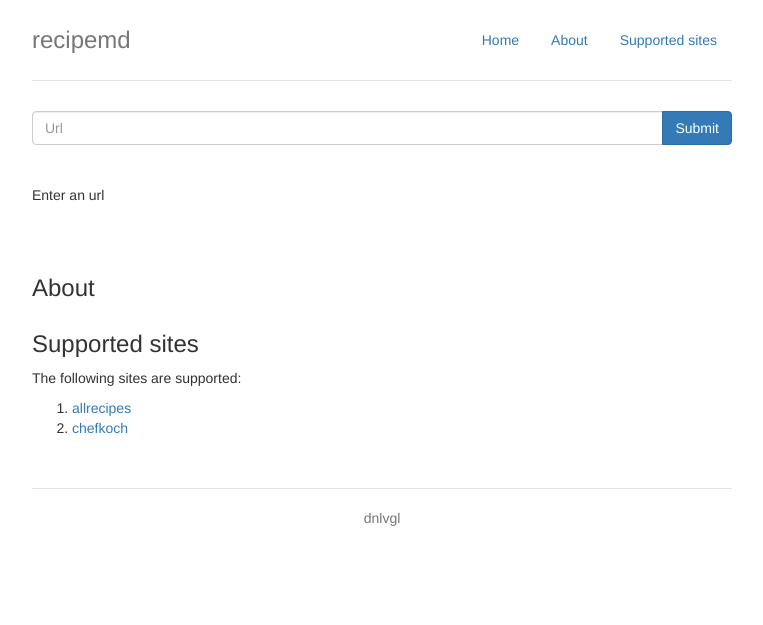
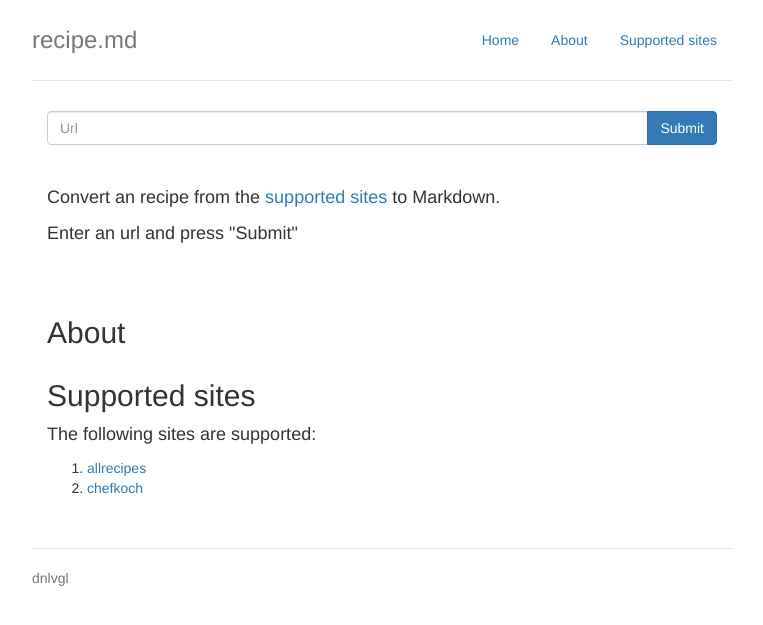
Before and after one commit to dnlvgl/recipemd-flask, a Flask app: page / in a window 1280 px wide. Shown: the top 625 px of the page, without its empty margins (258-1021 px from the left). Run offline with Flask 2, Linux system fonts and the light colour scheme; some libraries are stand-ins or nearby versions.

Commit message:
added js for download

```diff
--- a/app.py
+++ b/app.py
@@ -4,6 +4,7 @@
 from flask import Flask, render_template, request
 import scraper
 app = Flask(__name__)
+
 
 @app.route('/')
 def index():
--- a/scraper.py
+++ b/scraper.py
@@ -26,6 +26,7 @@ def chefkoch(soup):
     # instructions
     instruct = soup.find('div', attrs={'id': 'rezept-zubereitung'}).text  # only get text
     instruct = instruct.strip()  # remove leadin and ending whitespace
+    instruct = instruct.splitlines() # split into list to remove newlines
     # return tuple
     recipeData = (title, ingreds, instruct)
     return recipeData
@@ -46,7 +47,6 @@ def allrecipes(soup):
     # instructions
     instruct = soup.find('div', attrs={'class': 'directLeft'})
     instruct = [s.getText().strip() for s in instruct.findAll('li')]
-    instruct = '\n\n'.join(instruct)
     # return tuple
     recipeData = (title, ingreds, instruct)
     return recipeData
--- a/static/css/jumbotron-narrow.css
+++ b/static/css/jumbotron-narrow.css
@@ -6,7 +6,7 @@ body {
 
 /* Everything but the jumbotron gets side spacing for mobile first views */
 .header,
-.marketing,
+.content,
 .footer {
   padding-right: 15px;
   padding-left: 15px;
@@ -51,7 +51,7 @@ body {
   font-size: 21px;
 }
 .jumbotron p {
-    font-size: 12px;
+    font-size: 12px !important;
     font-weight: normal;
     margin-bottom: 15px;
 }
@@ -60,8 +60,11 @@ body {
 .content {
   margin-bottom: 40px;
 }
-.content p + h4 {
+.content p + h2 {
   margin-top: 28px;
+}
+.content p {
+  font-size: 18px;
 }
 
 /* Responsive: Portrait tablets and up */
--- a/templates/index.html
+++ b/templates/index.html
@@ -7,8 +7,9 @@
     <meta name="description" content="">
     <meta name="author" content="">
     <link rel="icon" href="/static/icon.png">
+    <!-- icon from: www.useiconic.com/open -->
 
-    <title>recipemd</title>
+    <title>recipe.md</title>
 
     <!-- Bootstrap core CSS -->
     <link href="/static/css/bootstrap.min.css" rel="stylesheet">
@@ -18,7 +19,6 @@
   </head>
 
   <body>
-
     <div class="container">
       <div class="header clearfix">
         <nav>
@@ -29,7 +29,7 @@
             <li role="presentation"><a href="#sites">Supported sites</a></li>
           </ul>
         </nav>
-        <h3 class="text-muted" id="home">recipemd</h3>
+        <h3 class="text-muted" id="home">recipe.md</h3>
       </div>
 
       <div class="row content">
@@ -49,7 +49,7 @@
 
         {% if recipeTitle %}
             <div class="jumbotron content">
-                <div class="text-left">
+                <div id="recipe" class="text-left">
                     <p># {{ recipeTitle }}</p>
                     <p>## Zutaten:</p>
                     <p>
@@ -58,8 +58,17 @@
                         {% endfor %}
                     </p>
                     <p>## Zubereitung:</p>
-                    <p> {{ recipeInstruct }}</p>
+                    <p>
+                        {% for instruct in recipeInstruct %}
+                                {{ instruct }} <br>
+                        {% endfor %}
+                    </p>
                  </div>
+            </div>
+            <div class="row content">
+                <div class="col-lg-12">
+                    <a download="{{ recipeTitle}}.md" id="downloadlink" class="btn btn-success"><span class="glyphicon glyphicon-download"></span> Download</a>
+                </div>
             </div>
                 {% elif Error %}
                 <div class="row content">
@@ -75,19 +84,20 @@
                 {% else%}
                 <div class="row content">
                     <div class="col-lg-12">
-                        <p>Enter an url</p>
+                        <p>Convert an recipe from the <a href="#sites">supported sites</a> to Markdown.</p>
+                        <p>Enter an url and press "Submit"</p>
                     </div>
                 </div>
                 {% endif %}
 
       <div class="row content">
         <div class="col-lg-12">
-          <h3 id="about">About</h4>
+          <h2 id="about">About</h4>
           <p></p>
         </div>
 
         <div class="col-lg-12">
-          <h3 id="sites">Supported sites</h4>
+          <h2 id="sites">Supported sites</h4>
           <p>The following sites are supported:</p>
             <ol>
               <li><a href="http://allrecipes.com/" target="_blank">allrecipes</a></li>
@@ -97,8 +107,40 @@
       </div>
 
       <footer class="footer">
-        <p class="text-center">dnlvgl</p>
+        <p class="text-left">dnlvgl</p>
       </footer>
+
+{% if recipeTitle %}
+    <script>
+        // create a markdown file to download
+        (function () {
+        var textFile = null,
+          makeTextFile = function (text) {
+            var data = new Blob([text], {type: 'text/plain'});
+
+            // If we are replacing a previously generated file we need to
+            // manually revoke the object URL to avoid memory leaks.
+            if (textFile !== null) {
+              window.URL.revokeObjectURL(textFile);
+            }
+
+            textFile = window.URL.createObjectURL(data);
+
+            return textFile;
+          };
+
+          var recipeTitle = "{{ recipeTitle }}";
+          var recipeIngreds = ({{ recipeIngreds|tojson }});
+          // convert array to string; join on newlines newlines
+          var rIng = recipeIngreds.join("\n");
+          var recipeInstruct = ({{ recipeInstruct|tojson }});
+          // convert array to string; join on newlines
+          var rIns = recipeInstruct.join("\n");
+          var link = document.getElementById("downloadlink");
+          link.href = makeTextFile("# " + recipeTitle + "\n\n## Zutaten:\n\n" + rIng + "\n\n## Zubereitung:\n\n" + rIns);
+        })();
+    </script>
+{% endif %}
 
     </div> <!-- /container -->
   </body>
```
